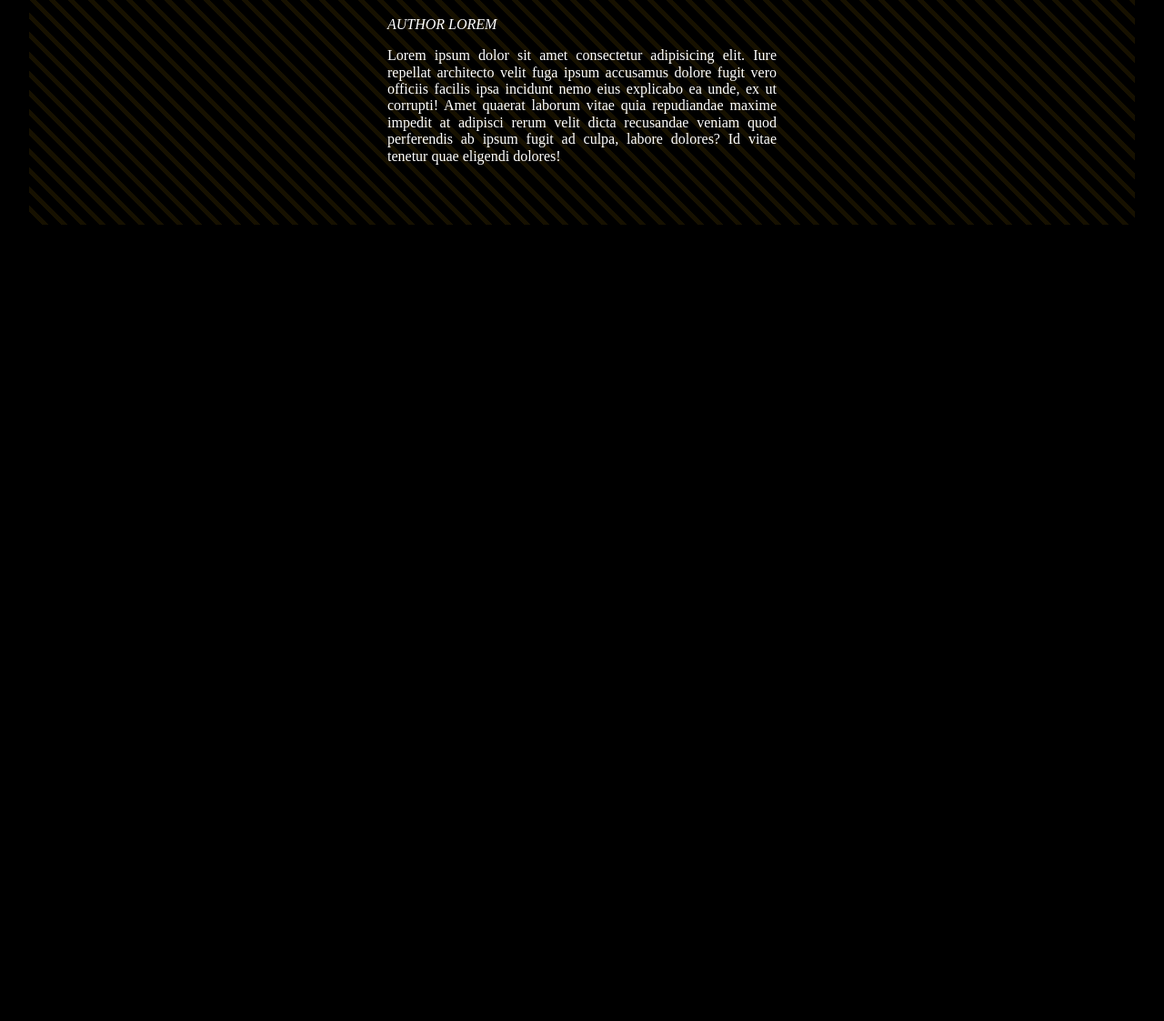
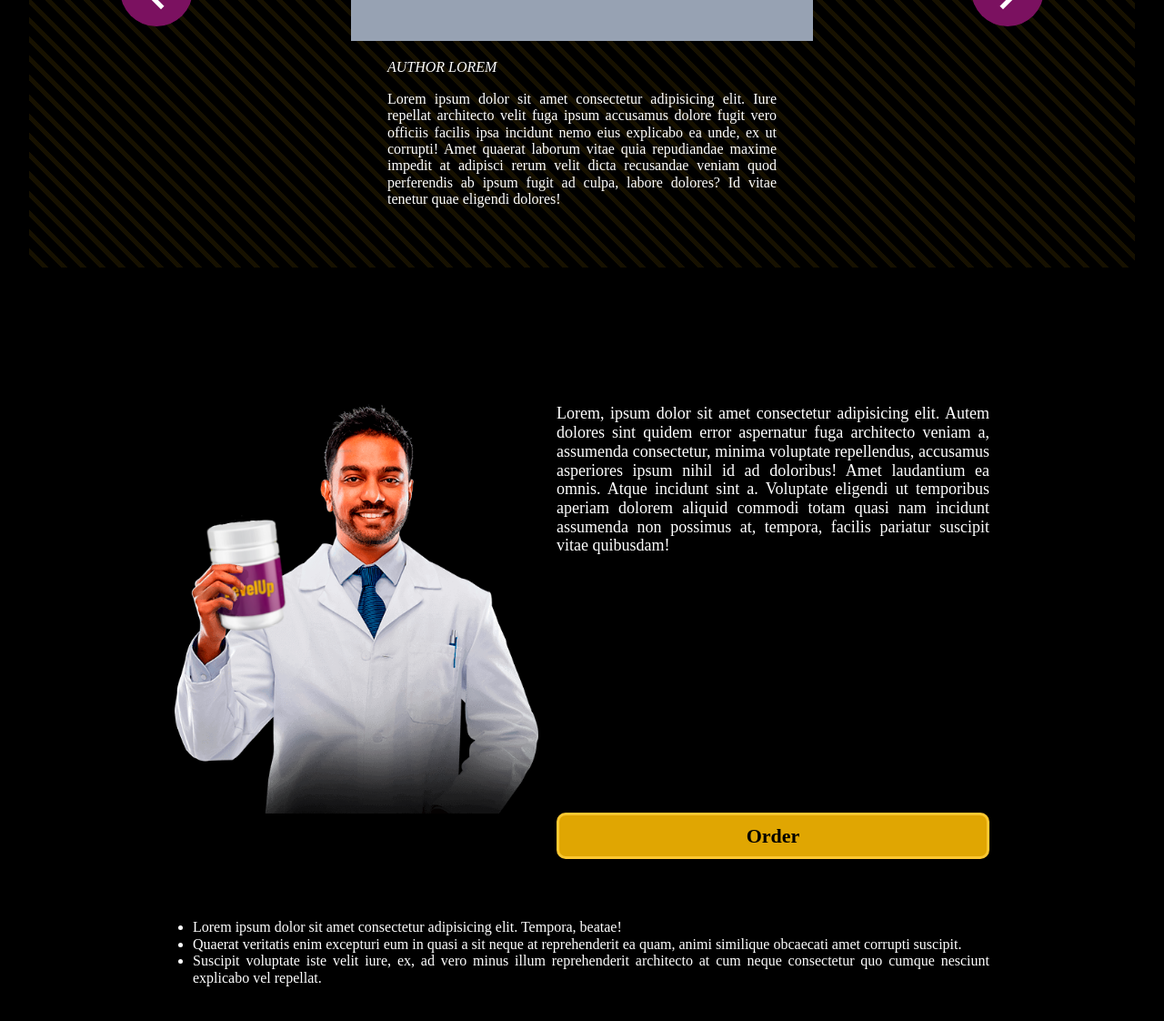
Before and after one commit to NataliaVozhdaeva/test_level, a website: page src/index.html in a window 1280 px wide. Shown: the part 2146-3268 px from the top of the page at 91% size. Before the commit the page ends 2393 px from the top, so only its background shows below. Drawn offline with nearby package versions, Linux system fonts and the light colour scheme; files that its build step writes are made by us from their sources.

Commit message:
create promo-block

```diff
--- a/src/index.html
+++ b/src/index.html
@@ -74,6 +74,7 @@
     </header>
     <main class="main">
       <section class="composition" id="composition">
+        <h2 class="composition-title hidden">Composition of product</h2>
         <div class="composition-container">
           <img
             src="./img/content/prod.png"
@@ -181,6 +182,40 @@
           <span class="hidden">next review</span>
         </button>
       </section>
+      <section class="promo" id="promo">
+        <img
+          src="./img/content/doctor&prod.png"
+          alt="doctor recommend"
+          class="promo-img"
+          width="400"
+        />
+        <div class="promo-text">
+          Lorem, ipsum dolor sit amet consectetur adipisicing elit. Autem
+          dolores sint quidem error aspernatur fuga architecto veniam a,
+          assumenda consectetur, minima voluptate repellendus, accusamus
+          asperiores ipsum nihil id ad doloribus! Amet laudantium ea omnis.
+          Atque incidunt sint a. Voluptate eligendi ut temporibus aperiam
+          dolorem aliquid commodi totam quasi nam incidunt assumenda non
+          possimus at, tempora, facilis pariatur suscipit vitae quibusdam!
+        </div>
+        <ul class="promo-list list">
+          <li class="promo-item">
+            Lorem ipsum dolor sit amet consectetur adipisicing elit. Tempora,
+            beatae!
+          </li>
+          <li class="promo-item">
+            Quaerat veritatis enim excepturi eum in quasi a sit neque at
+            reprehenderit ea quam, animi similique obcaecati amet corrupti
+            suscipit.
+          </li>
+          <li class="promo-item">
+            Suscipit voluptate iste velit iure, ex, ad vero minus illum
+            reprehenderit architecto at cum neque consectetur quo cumque
+            nesciunt explicabo vel repellat.
+          </li>
+        </ul>
+        <a class="btn promo-btn order-btn">Order</a>
+      </section>
     </main>
     <footer class="footer">
       <form action="" class="orderform"></form>
--- a/src/scss/header.scss
+++ b/src/scss/header.scss
@@ -192,3 +192,26 @@ $main-yellow: #e0a602;
     font-size: 2em;
   }
 }
+
+@media only screen and (max-width: 400px) {
+  .header {
+    margin-bottom: 50px;
+  }
+
+  .hero {
+    padding: 0;
+    &-video {
+      display: none;
+    }
+  }
+
+  .nav-container {
+    margin-bottom: 100px;
+  }
+
+  .navigation {
+    width: 90%;
+    flex-direction: row;
+    flex-wrap: wrap;
+  }
+}
--- a/src/scss/main.scss
+++ b/src/scss/main.scss
@@ -85,7 +85,7 @@ $main-yellow: #e0a602;
   width: 95vw;
   position: relative;
   padding: 25px 100px 50px;
-  margin: auto;
+  margin: 0 auto 150px;
   box-sizing: border-box;
 
   background: repeating-linear-gradient(
@@ -158,6 +158,47 @@ $main-yellow: #e0a602;
   }
 }
 
+.promo {
+  width: 60vw;
+  margin: 0 auto 150px;
+  display: grid;
+  grid-template-columns: 400px 1fr;
+  grid-template-rows: 500px 1fr;
+  gap: 50px 100px;
+
+  &-img {
+    grid-column: 1/2;
+    grid-row: 1/2;
+  }
+
+  &-text {
+    grid-column: 2/3;
+    grid-row: 1/2;
+    font-size: 18px;
+    text-align: justify;
+    margin-top: auto;
+    margin-bottom: auto;
+  }
+
+  &-list {
+    grid-column: 1/3;
+    grid-row: 2/3;
+    list-style: disc;
+  }
+
+  &-item {
+    margin-left: 20px;
+    text-align: justify;
+  }
+
+  &-btn {
+    grid-column: 2/3;
+    grid-row: 1/2;
+    margin-top: auto;
+    text-align: center;
+  }
+}
+
 @media only screen and (max-width: 1550px) {
   .composition {
     position: relative;
@@ -181,6 +222,15 @@ $main-yellow: #e0a602;
         $main-yellow 50%,
         transparent 50.2%
       );
+  }
+
+  .promo {
+    column-gap: 20px;
+    width: 70vw;
+
+    &-text {
+      margin-top: 0;
+    }
   }
 }
 
@@ -233,6 +283,12 @@ $main-yellow: #e0a602;
       top: calc(100% - 150px);
     }
   }
+
+  .promo {
+    display: flex;
+    flex-direction: column;
+    align-items: center;
+  }
 }
 
 @media only screen and (max-width: 580px) {
@@ -245,3 +301,16 @@ $main-yellow: #e0a602;
     }
   }
 }
+
+@media only screen and (max-width: 400px) {
+  .composition,
+  .feedback,
+  .promo {
+    margin-bottom: 50px;
+  }
+
+  .promo {
+    width: 95vw;
+    overflow: hidden;
+  }
+}
```
